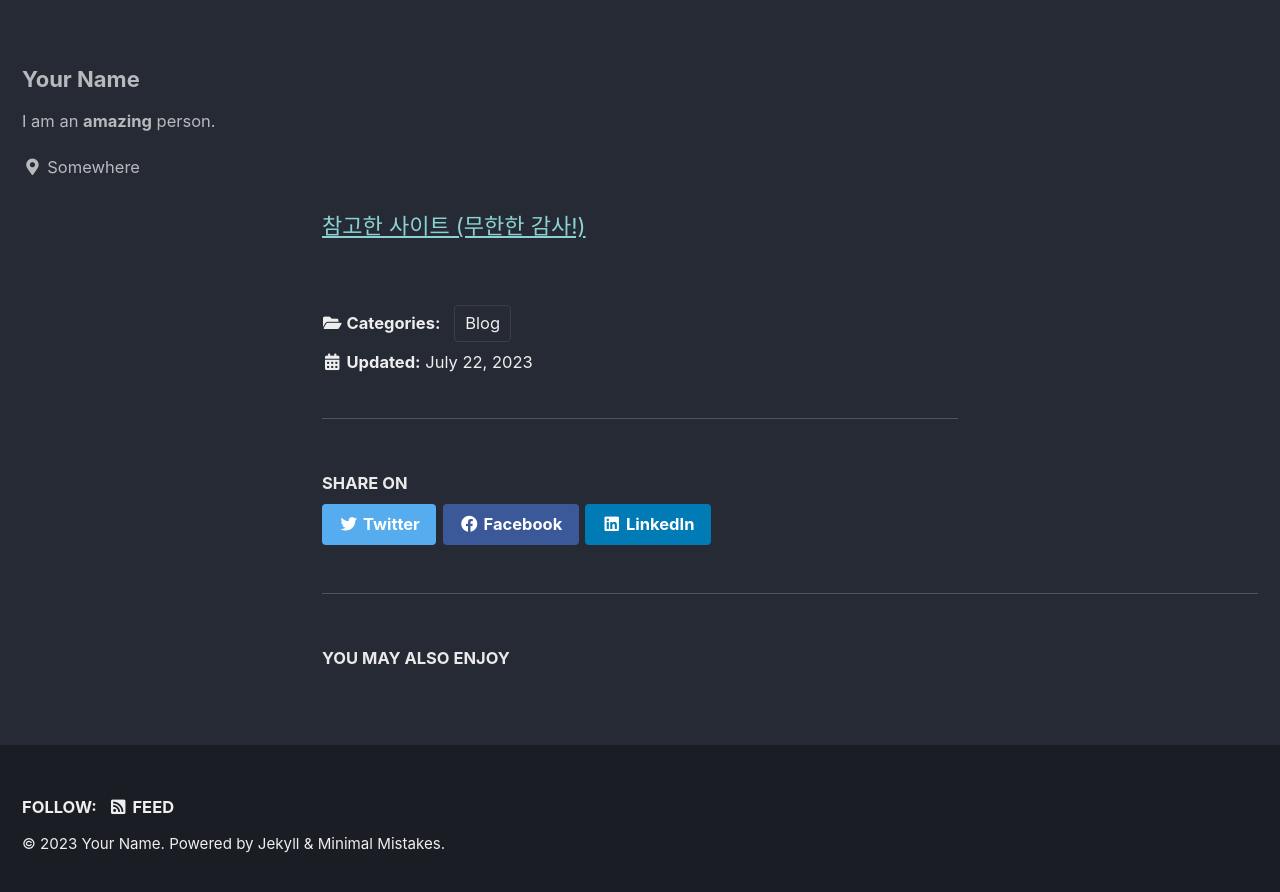
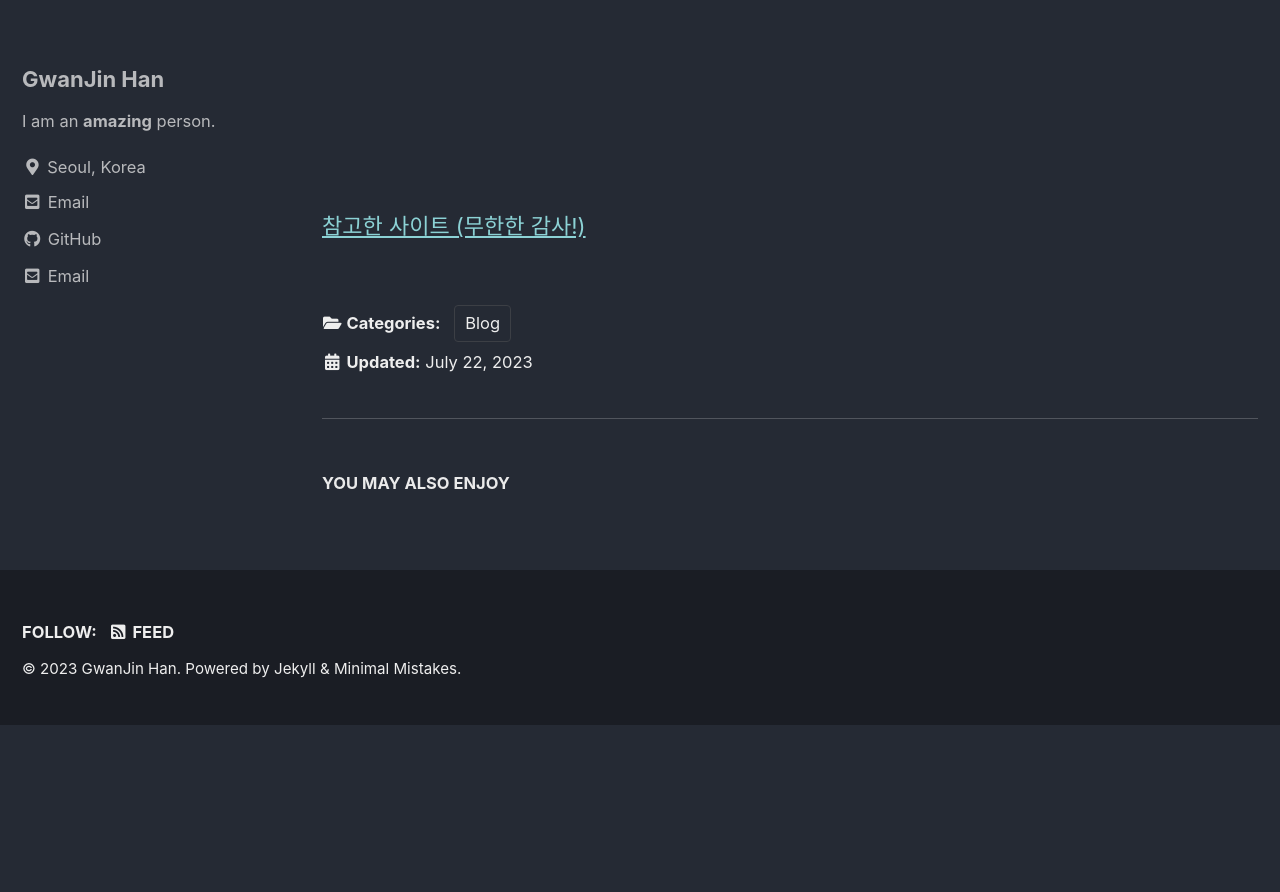
Before and after one commit to GwanJinHan/gwanjinhan.github.io, a Jekyll site: the page built from _posts/2023-07-22-first-post.md, in a window 1280 px wide and 900 px high, scrolled down 1021 px. Shown: the top 892 px of the window. Built offline with Jekyll 4.4.1, drawn with Linux system fonts in a browser that asks for light colours; cached includes are drawn as plain includes; after the commit the page ends 1746 px from its top, so only the background shows below that; some of the changed text lies outside the part shown.

Commit message:
Update _config.yml

```diff
--- a/_config.yml
+++ b/_config.yml
@@ -16,14 +16,14 @@ minimal_mistakes_skin: "dark" # "air", "aqua", "contrast", "dark", "dirt", "neon
 
 # Site Settings
 locale: "en-US"
-title: "Site Title"
+title: "방"
 title_separator: "-"
-subtitle: # site tagline that appears below site title in masthead
-name: "Your Name"
-description: "An amazing website."
-url: # the base hostname & protocol for your site e.g. "https://mmistakes.github.io"
+subtitle: ""
+name: "GwanJin Han"
+description: ""
+url: "https://gwanjinhan.github.io"
 baseurl: # the subpath of your site, e.g. "/blog"
-repository: # GitHub username/repo-name e.g. "mmistakes/minimal-mistakes"
+repository: "gwanjinhan/gwanjinhan.github.io" # GitHub  e.g "mmistakes/minimal-mistakes"
 teaser: # path of fallback teaser image, e.g. "/assets/images/500x300.png"
 logo: # path of logo image to display in the masthead, e.g. "/assets/images/88x88.png"
 masthead_title: # overrides the website title displayed in the masthead, use " " for no title
@@ -59,8 +59,8 @@ reCaptcha:
 atom_feed:
   path: # blank (default) uses feed.xml
   hide: # true, false (default)
-search: # true, false (default)
-search_full_content: # true, false (default)
+search: true
+search_full_content: true
 search_provider: # lunr (default), algolia, google
 lunr:
   search_within_pages: # true, false (default)
@@ -96,22 +96,22 @@ social:
 
 # Analytics
 analytics:
-  provider: false # false (default), "google", "google-universal", "google-gtag", "custom"
+  provider: "google" # false (default), "google", "google-universal", "google-gtag", "custom"
   google:
-    tracking_id:
-    anonymize_ip: # true, false (default)
+    tracking_id: "UA-279044555-1"
+    anonymize_ip: false
 
 # Site Author
 author:
-  name: "Your Name"
+  name: "GwanJin Han"
   avatar: # path of avatar image, e.g. "/assets/images/bio-photo.jpg"
   bio: "I am an **amazing** person."
-  location: "Somewhere"
-  email:
+  location: "Seoul, Korea"
+  email: "rhkswls93@naver.com"
   links:
     - label: "Email"
       icon: "fas fa-fw fa-envelope-square"
-      # url: "mailto:your.name@email.com"
+      url: "rhkswls93@naver.com"
     - label: "Website"
       icon: "fas fa-fw fa-link"
       # url: "https://your-website.com"
@@ -123,7 +123,7 @@ author:
       # url: "https://facebook.com/"
     - label: "GitHub"
       icon: "fab fa-fw fa-github"
-      # url: "https://github.com/"
+      url: "https://github.com/GwanJinHan"
     - label: "Instagram"
       icon: "fab fa-fw fa-instagram"
       # url: "https://instagram.com/"
@@ -274,9 +274,10 @@ defaults:
       path: ""
       type: posts
     values:
+      show_date: true
       layout: single
       author_profile: true
-      read_time: true
+      read_time: false
       comments: # true
-      share: true
+      share: false
       related: true
```
